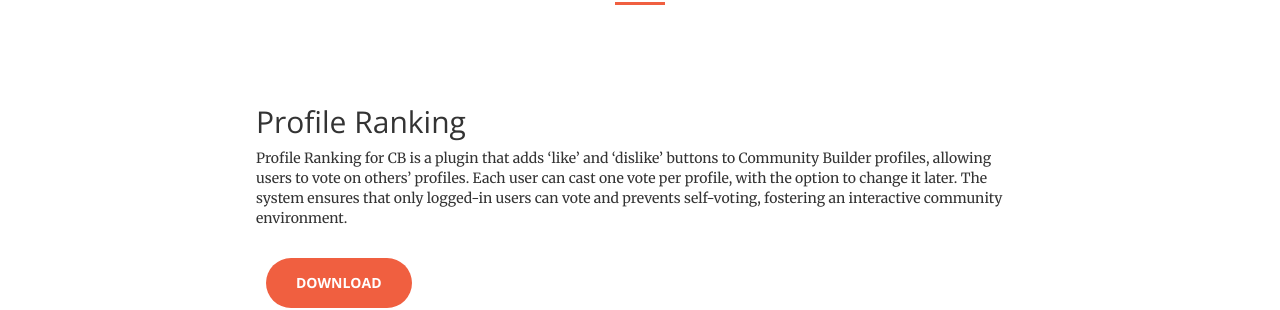
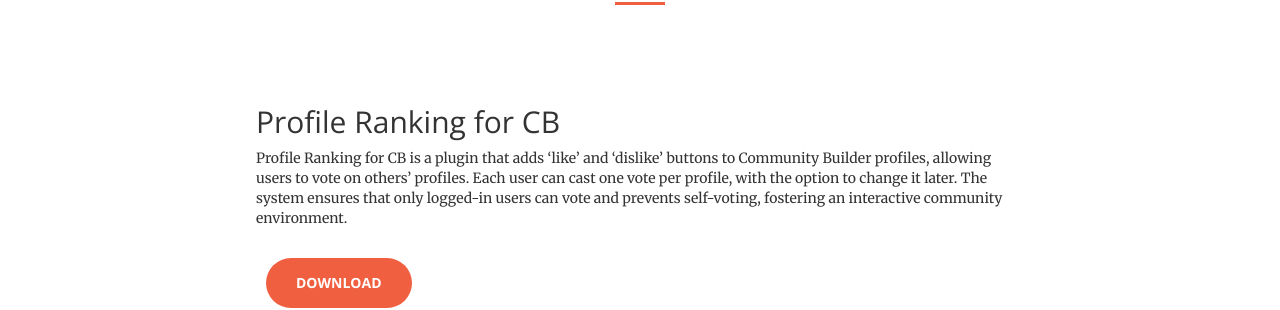
Before and after one commit to iacoposk8/iacoposk8.github.io, a Jekyll site: the page built from projects/joomla-extensions/index.html, in a window 1280 px wide and 900 px high, scrolled down 4368 px. Shown: the part 159-469 px from the top of the window. Built offline with Jekyll 4.4.1, drawn with Linux system fonts in a browser that asks for light colours.

Commit message:
Update index.html

```diff
--- a/projects/joomla-extensions/index.html
+++ b/projects/joomla-extensions/index.html
@@ -111,8 +111,8 @@
 
 <hr>
 
-<a class="anchor" name="profile-ranking"></a>
-<h2>Profile Ranking</h2>
+<a class="anchor" name="profile-ranking-for-cb"></a>
+<h2>Profile Ranking for CB</h2>
 Profile Ranking for CB is a plugin that adds ‘like’ and ‘dislike’ buttons to Community Builder profiles, allowing users to vote on others’ profiles. Each user can cast one vote per profile, with the option to change it later. The system ensures that only logged-in users can vote and prevents self-voting, fostering an interactive community environment.
 <br /><br />
 <a href="https://payhip.com/b/R1cJf" target="_blank" class="btn btn-primary btn-xl">Download</a>
```
